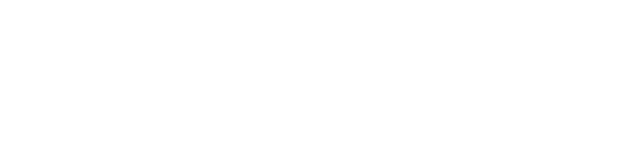
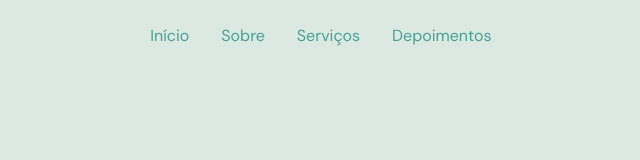
Before and after one commit to StefanyVasc/doctor-care, a website: page src/index.html in a window 1280 px wide. Shown: the whole page, without its empty margins (319-959 px from the left). Drawn offline with Linux system fonts and the light colour scheme.

Commit message:
Feat/create ul header (#41)
* Issues Gabriel

* feat/create-ul-header

* header brand green

* Pull request fixes

```diff
--- a/src/css/colors.css
+++ b/src/css/colors.css
@@ -1,6 +1,10 @@
 :root {
-    /* put your colors variables here
-    - use the naming pattern that is in figma
-    -  Ex: --brand-green: #eee
-    */
+    --brand-green: #00856f;
+    --brand-green-light: #dce9e2;
+    --brand-green-light02: #F7F9F9;
+    --brand-beige: #FFFAF1;
+    --brand-green-hover: #00453A;
+    --gray-headline: #061800;
+    --gray-paragraph: #384633;
+    --white: #ffffff;
 }
--- /dev/null
+++ b/src/css/header.css
@@ -0,0 +1,30 @@
+.navigation {
+    width: 100%;
+    height: 72px;
+    font-family: "DM Sans", sans-serif;
+    background-color: var(--brand-green-light);
+    color: var(--brand-green);
+}
+
+.navigation__list {
+    display: flex;
+    height: 72px;
+    align-items: center;
+    justify-content: center;
+}
+
+.list__item > a {
+    color: var(--brand-green);
+    padding: 16px;
+    height: 72px;
+    display: flex;
+    align-items: center;
+    justify-content: center;
+    border-bottom: 2px solid var(--brand-green-light);
+    opacity: 0.7;
+}
+
+.list__item a:hover {
+    border-bottom: 2px solid var(--brand-green);
+    opacity: 1;
+}
--- a/src/css/style.css
+++ b/src/css/style.css
@@ -1,3 +1,4 @@
 @import "reset.css";
 @import "colors.css";
 @import "base.css";
+@import "header.css";
--- a/src/index.html
+++ b/src/index.html
@@ -2,12 +2,23 @@
 <html lang="pt-BR">
     <head>
         <meta charset="UTF-8" />
-    <meta http-equiv="X-UA-Compatible" content="IE=edge">
+        <meta http-equiv="X-UA-Compatible" content="IE=edge" />
         <meta name="viewport" content="width=device-width, initial-scale=1.0" />
-    <link rel="stylesheet" href="/src/css/style.css">
-    <link href='https://fonts.googleapis.com/css?family=DM Sans' rel='stylesheet'>
+        <link rel="stylesheet" type="text/css" href="css/style.css" />
+        <!--Font DM Sans -->
+        <link rel="preconnect" href="https://fonts.googleapis.com" />
+        <link rel="preconnect" href="https://fonts.gstatic.com" crossorigin />
+        <link href="https://fonts.googleapis.com/css2?family=DM+Sans:wght@400;700&display=swap" rel="stylesheet"/>
         <title>Doctor Care</title>
     </head>
     <body>
+        <nav class="navigation">
+            <ul class="navigation__list">
+                <li class="list__item"><a href="#">Início</a></li>
+                <li class="list__item"><a href="#">Sobre</a></li>
+                <li class="list__item"><a href="#">Serviços</a></li>
+                <li class="list__item"><a href="#">Depoimentos</a></li>
+            </ul>
+        </nav>
     </body>
 </html>
```
Lines whose indentation alone changed are shown as unchanged.
